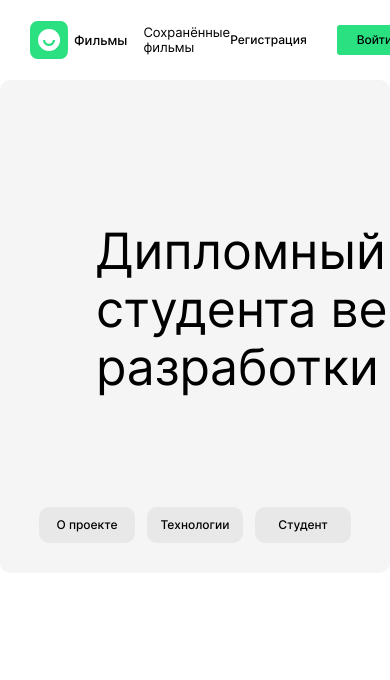
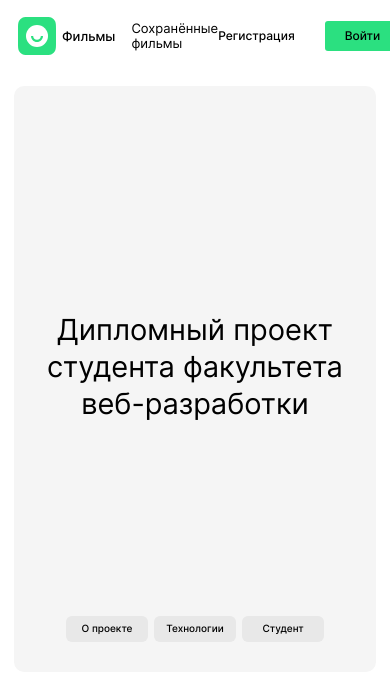
Before and after one commit to Melodyn/movies-explorer-frontend, a React (Create React App) app: page / in a window 390 px wide. Shown: the top 680 px of the page. Built offline with nearby package versions, Linux system fonts and the light colour scheme.

Commit message:
#1 mobile layouts for header and cover

```diff
--- a/src/components/App/App.css
+++ b/src/components/App/App.css
@@ -98,7 +98,7 @@
 .navigation-link_type_burger {
   width: 44px;
   height: 44px;
-  background-image: url('../../images/burder.svg');
+  background-image: url('../../images/burger.svg');
   background-position: center;
   background-repeat: no-repeat;
   background-size: auto;
@@ -107,13 +107,22 @@
 /* cover */
 
 .cover {
+  display: block;
+  width: 100%;
+  height: auto;
+  box-sizing: border-box;
+  padding: 20px 0 0;
+  margin: 0;
+}
+
+.cover__container {
   display: flex;
   width: 100%;
   height: 493px;
   box-sizing: border-box;
   flex-direction: column;
   align-items: center;
-  padding: 30px;
+  padding: 30px 0;
   border-radius: 10px;
   margin: 0;
   background-color: #f5f5f5;
@@ -121,7 +130,7 @@
 
 .cover__text {
   display: inline-block;
-  width: 60%;
+  width: 70%;
   padding: 0;
   margin: auto;
   color: black;
@@ -133,7 +142,7 @@
 
 .cover__buttons {
   display: flex;
-  gap: 12px;
+  gap: 10px;
 }
 
 .cover__button {
@@ -144,3 +153,57 @@
   font-size: 12px;
   font-weight: 500;
 }
+
+@media screen and (max-width: 1239px) {
+  .cover {
+    padding: 20px 20px 0;
+  }
+
+  .cover__container {
+    height: 834px;
+  }
+
+  .cover__text {
+    font-size: 40px;
+    line-height: 52px;
+  }
+}
+
+@media screen and (max-width: 879px) {
+  .cover__text {
+    width: 100%;
+    box-sizing: border-box;
+    padding: 0 24px;
+  }
+}
+
+@media screen and (max-width: 479px) {
+  .header {
+    padding: 14px 18px;
+  }
+
+  .cover {
+    padding: 14px 14px 0;
+  }
+
+  .cover__container {
+    height: 586px;
+  }
+
+  .cover__text {
+    padding: 0 10px;
+    font-size: 29px;
+    line-height: 37px;
+  }
+
+  .cover__buttons {
+    gap: 6px;
+  }
+
+  .cover__button {
+    width: 82px;
+    height: 26px;
+    border-radius: 6px;
+    font-size: 10px;
+  }
+}
--- a/src/components/App/App.jsx
+++ b/src/components/App/App.jsx
@@ -70,11 +70,13 @@ export const App = () => {
 
       <main className="main">
         <article className="cover">
-          <h1 className="cover__text">Дипломный&nbsp;проект студента&nbsp;веб-разработки</h1>
-          <div className="cover__buttons">
-            <button type="button" className="button button_bg_gray cover__button">О проекте</button>
-            <button type="button" className="button button_bg_gray cover__button">Технологии</button>
-            <button type="button" className="button button_bg_gray cover__button">Студент</button>
+          <div className="cover__container">
+            <h1 className="cover__text">Дипломный проект студента факультета веб-разработки</h1>
+            <div className="cover__buttons">
+              <button type="button" className="button button_bg_gray cover__button">О проекте</button>
+              <button type="button" className="button button_bg_gray cover__button">Технологии</button>
+              <button type="button" className="button button_bg_gray cover__button">Студент</button>
+            </div>
           </div>
         </article>
       </main>
```
Also changed, not shown: src/images/burger.svg (renamed from src/images/burder.svg).
